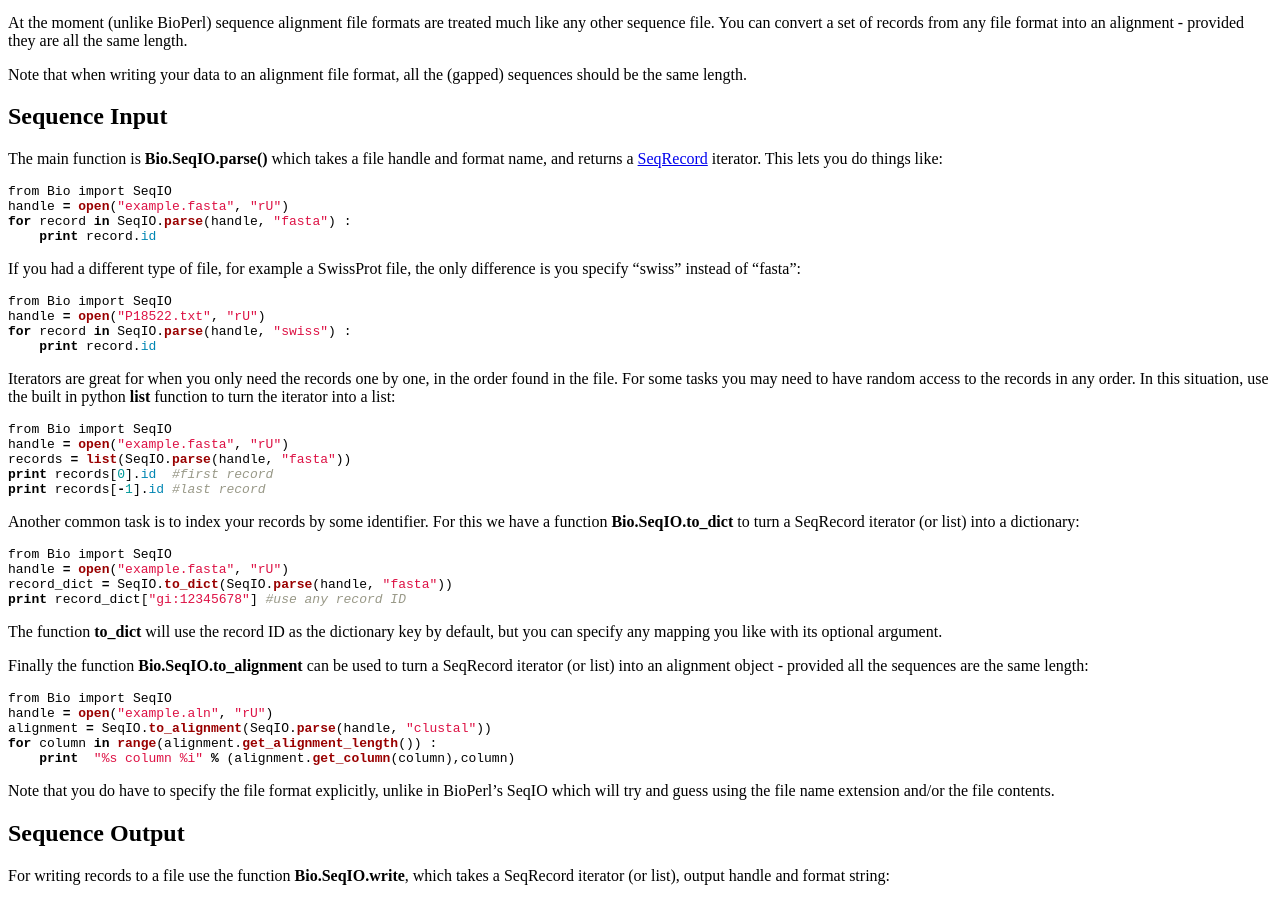
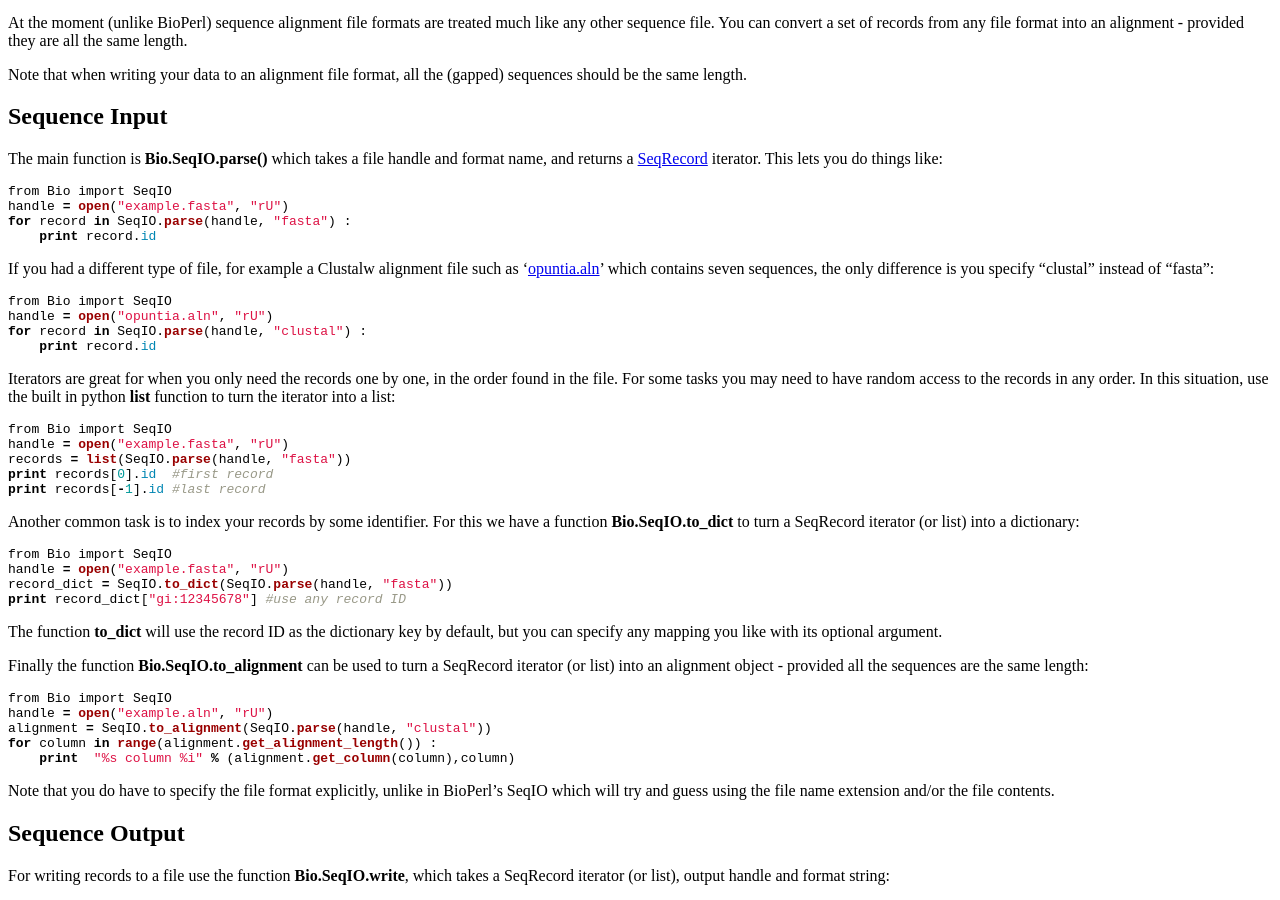
Before and after one commit to biopython/biopython.github.io, a Jekyll site: the page built from wiki/SeqIO.md, in a window 1280 px wide and 900 px high, scrolled down 714 px. Built offline with Jekyll 4.4.1, drawn with Linux system fonts in a browser that asks for light colours.

Commit message:
Use a concrete example with download link

````diff
--- a/wiki/SeqIO.md
+++ b/wiki/SeqIO.md
@@ -79,13 +79,16 @@ for record in SeqIO.parse(handle, "fasta") :
     print record.id
 ```
 
-If you had a different type of file, for example a SwissProt file, the
-only difference is you specify "swiss" instead of "fasta":
+If you had a different type of file, for example a Clustalw alignment
+file such as
+'[opuntia.aln](http://cvs.biopython.org/cgi-bin/viewcvs/viewcvs.cgi/*checkout*/biopython/Tests/Clustalw/opuntia.aln?rev=HEAD&cvsroot=biopython&content-type=text/plain)'
+which contains seven sequences, the only difference is you specify
+"clustal" instead of "fasta":
 
 ``` python
 from Bio import SeqIO
-handle = open("P18522.txt", "rU")
-for record in SeqIO.parse(handle, "swiss") :
+handle = open("opuntia.aln", "rU")
+for record in SeqIO.parse(handle, "clustal") :
     print record.id
 ```
 
````
Also changed, not shown: 1 other file.
